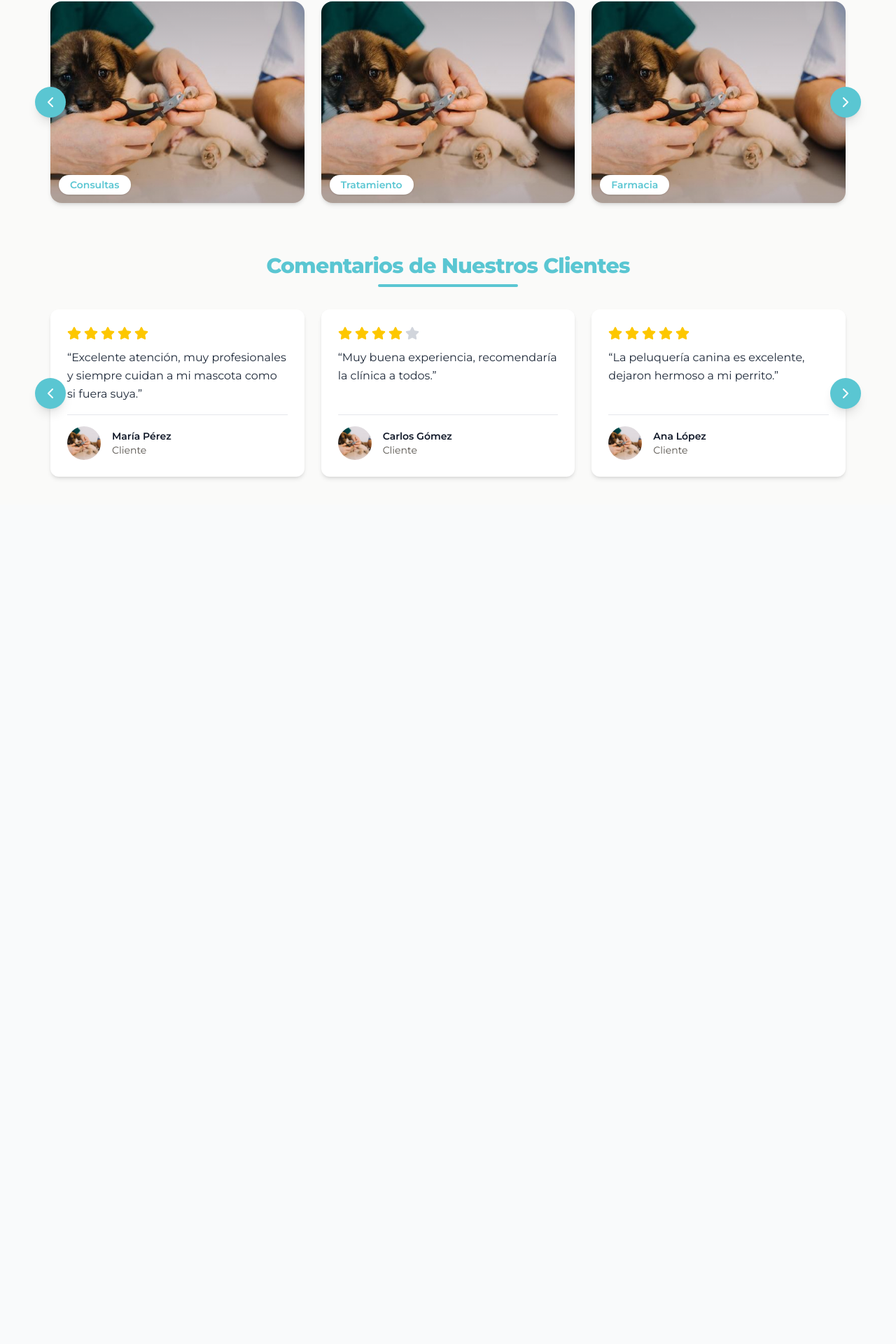
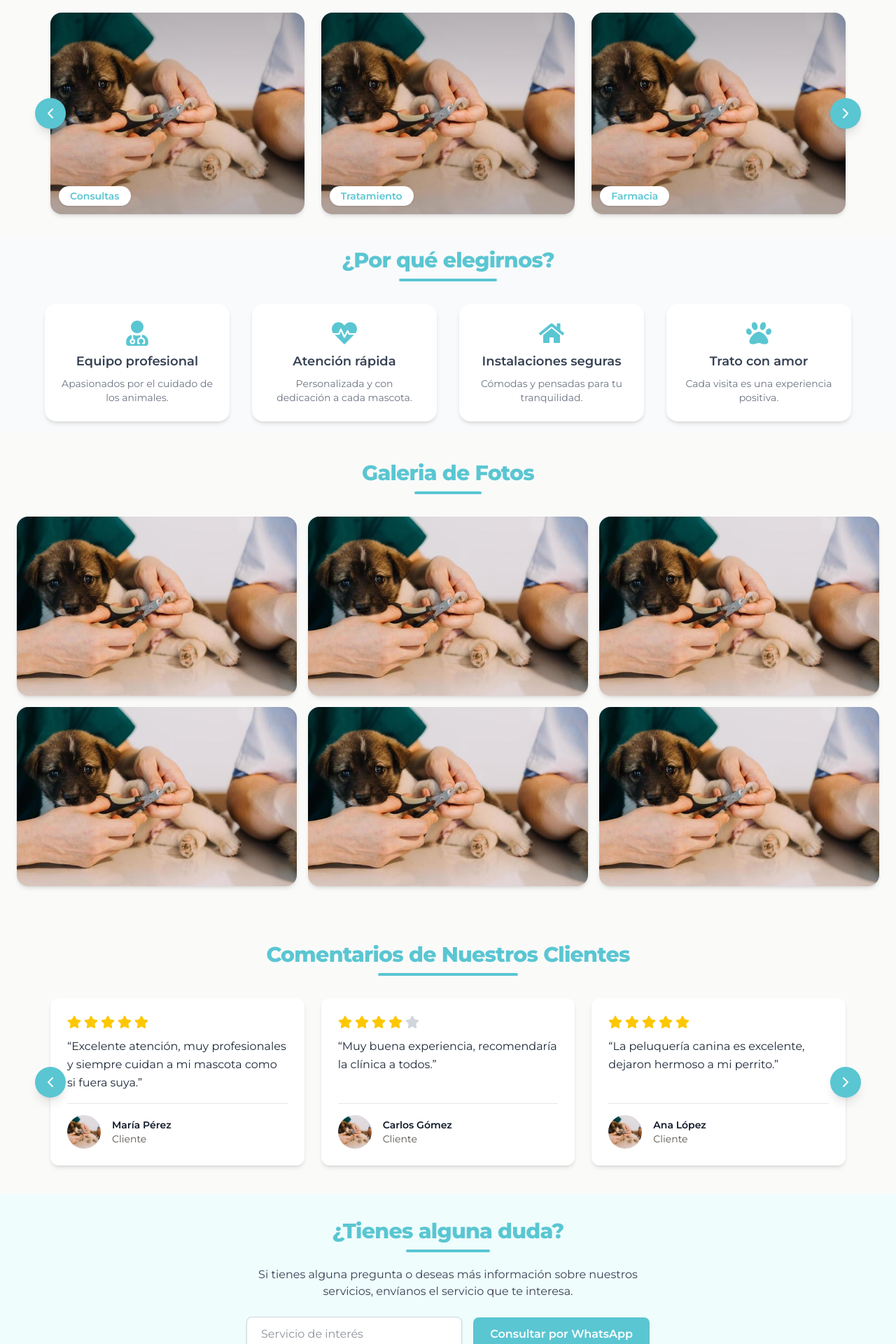
Before and after one commit to MagalyCanelo/historias-clinicas, a Next.js app: page / in a window 1280 px wide. Shown: the part 734-2654 px from the top of the page at 70% size. Before the commit the page ends 1455 px from the top, so only its background shows below. Built offline with nearby package versions, Linux system fonts and the light colour scheme; no server answers.

Commit message:
feat: whychoose, galeria y contacto

```diff
--- /dev/null
+++ b/app/Components/Contacto.tsx
@@ -0,0 +1,49 @@
+"use client";
+
+import React, { useState } from "react";
+
+const ContactoVeterinaria: React.FC = () => {
+  const [servicio, setServicio] = useState("");
+
+  const handleWhatsAppRedirect = () => {
+    const mensaje = `Hola, quisiera más información sobre: ${servicio}`;
+    const numero = "51975341049"; // número de WhatsApp de la veterinaria
+
+    const url = `https://wa.me/${numero}?text=${encodeURIComponent(mensaje)}`;
+    window.open(url, "_blank");
+  };
+
+  return (
+    <section className="pt-9 pb-15 px-4 bg-[#effdfd] text-center">
+      <div className="text-center mb-5">
+        <h2 className="text-2xl md:text-3xl font-extrabold text-celeste tracking-tight">
+          ¿Tienes alguna duda?
+        </h2>
+        <div className="mt-2 w-30 h-1 bg-celeste mx-auto rounded-full"></div>
+      </div>
+      <p className="text-gray-700 max-w-xl mx-auto mb-4 sm:mb-6 text-[15px] sm:text-base">
+        Si tienes alguna pregunta o deseas más información sobre nuestros
+        servicios, envíanos el servicio que te interesa.
+      </p>
+
+      <div className="flex flex-col sm:flex-row justify-center items-center gap-4 max-w-xl mx-auto">
+        <input
+          type="text"
+          placeholder="Servicio de interés"
+          value={servicio}
+          onChange={(e) => setServicio(e.target.value)}
+          className="w-full sm:w-auto flex-1 px-5 py-3 shadow-sm bg-white text-gray-800 border border-gray-300 rounded-lg focus:outline-none focus:ring-2 focus:ring-[#5ac6d2]"
+        />
+
+        <button
+          onClick={handleWhatsAppRedirect}
+          className="bg-celeste bg-celeste-hover text-white font-semibold px-6 py-3 rounded-lg transition duration-300"
+        >
+          Consultar por WhatsApp
+        </button>
+      </div>
+    </section>
+  );
+};
+
+export default ContactoVeterinaria;
--- /dev/null
+++ b/app/Components/Galeria.tsx
@@ -0,0 +1,44 @@
+import Image from "next/image";
+import cirugia from "@/public/servicios/cirugia.jpg";
+import baño from "@/public/servicios/baño.jpg";
+
+const servicios = [
+  { nombre: "Consultas", image: cirugia },
+  { nombre: "Tratamiento", image: cirugia },
+  { nombre: "Farmacia", image: cirugia },
+  { nombre: "Desparasitación", image: cirugia },
+  { nombre: "Vacuna", image: cirugia },
+  { nombre: "Cirugía", image: cirugia },
+];
+
+export default function Galeria() {
+  return (
+    <section className="bg-stone-50 py-10 px-6">
+      <div className="text-center mb-8">
+        <h2 className="text-2xl md:text-3xl font-extrabold text-celeste tracking-tight">
+          Galeria de Fotos
+        </h2>
+        <div className="mt-2 w-24 h-1 bg-celeste mx-auto rounded-full"></div>
+      </div>
+      <div className="grid grid-cols-1 sm:grid-cols-2 md:grid-cols-3 gap-4">
+        {servicios.map((servicio, i) => (
+          <div
+            key={i}
+            className="relative group overflow-hidden rounded-2xl shadow-md"
+          >
+            <Image
+              src={servicio.image}
+              alt={servicio.nombre}
+              className="w-full h-64 object-cover transform transition-transform duration-500 group-hover:scale-110"
+            />
+            <div className="absolute inset-0  bg-black/10 flex flex-col justify-end p-4 opacity-0 group-hover:opacity-100 transition-opacity duration-500">
+              <h3 className="text-lg font-semibold text-white">
+                {servicio.nombre}
+              </h3>
+            </div>
+          </div>
+        ))}
+      </div>
+    </section>
+  );
+}
--- a/app/Components/Header.tsx
+++ b/app/Components/Header.tsx
@@ -95,7 +95,7 @@ const Header = () => {
         <div className="hidden lg:flex items-center space-x-4 relative">
           {userLogged ? (
             <>
-              <Link href="/mis-mascotas">
+              <Link href="/mismascotas">
                 <ActionButton tipo="primary" title="Mis Mascotas" />
               </Link>
               <div className="relative">
@@ -171,7 +171,7 @@ const Header = () => {
           {userLogged ? (
             <>
               <Link
-                href="/mis-mascotas"
+                href="/mismascotas"
                 onClick={() => setMenuOpen(false)}
                 className="block"
               >
--- a/app/Components/Servicios.tsx
+++ b/app/Components/Servicios.tsx
@@ -93,7 +93,7 @@ export default function ServiciosCarousel() {
   }, [start, perPage]);
 
   return (
-    <section className="relative w-full bg-stone-50 py-8">
+    <section className="relative w-full bg-stone-50 pb-8 pt-12">
       <div className="mx-auto max-w-6xl px-2">
         <div className="text-center mb-8">
           <h2 className="text-2xl md:text-3xl font-extrabold text-celeste tracking-tight">
--- /dev/null
+++ b/app/Components/WhyChoose.tsx
@@ -0,0 +1,49 @@
+import { FaUserMd, FaHeartbeat, FaHome, FaPaw } from "react-icons/fa";
+
+export default function PorQueElegirnos() {
+  const puntos = [
+    {
+      icon: <FaUserMd className="text-celeste text-4xl mb-2" />,
+      titulo: "Equipo profesional",
+      descripcion: "Apasionados por el cuidado de los animales.",
+    },
+    {
+      icon: <FaHeartbeat className="text-celeste text-4xl mb-2" />,
+      titulo: "Atención rápida",
+      descripcion: "Personalizada y con dedicación a cada mascota.",
+    },
+    {
+      icon: <FaHome className="text-celeste text-4xl mb-2" />,
+      titulo: "Instalaciones seguras",
+      descripcion: "Cómodas y pensadas para tu tranquilidad.",
+    },
+    {
+      icon: <FaPaw className="text-celeste text-4xl mb-2" />,
+      titulo: "Trato con amor",
+      descripcion: "Cada visita es una experiencia positiva.",
+    },
+  ];
+
+  return (
+    <section className="py-4 px-6 bg-gray-50">
+      <div className="text-center mb-8">
+        <h2 className="text-2xl md:text-3xl font-extrabold text-celeste tracking-tight">
+          ¿Por qué elegirnos?
+        </h2>
+        <div className="mt-2 w-35 h-1 bg-celeste mx-auto rounded-full"></div>
+      </div>
+      <div className="grid grid-cols-1 md:grid-cols-2 lg:grid-cols-4 gap-8 max-w-6xl mx-auto">
+        {puntos.map((p, i) => (
+          <div
+            key={i}
+            className="flex flex-col items-center text-center bg-white rounded-2xl shadow-md p-6 hover:shadow-lg transition-shadow"
+          >
+            {p.icon}
+            <h3 className="text-lg font-semibold text-gray-700">{p.titulo}</h3>
+            <p className="text-gray-500 text-sm mt-2">{p.descripcion}</p>
+          </div>
+        ))}
+      </div>
+    </section>
+  );
+}
--- a/app/page.tsx
+++ b/app/page.tsx
@@ -1,7 +1,10 @@
 import Comentario from "./Components/Comentario";
+import Contacto from "./Components/Contacto";
+import Galeria from "./Components/Galeria";
 import Header from "./Components/Header";
 import HeroBanner from "./Components/HeroBanner";
 import Servicios from "./Components/Servicios";
+import WhyChoose from "./Components/WhyChoose";
 
 export default function Home() {
   return (
@@ -9,7 +12,11 @@ export default function Home() {
       <Header />
       <HeroBanner />
       <Servicios />
+      <WhyChoose />
+      <Galeria />
       <Comentario />
+      <Contacto />
+      {/* <Footer /> */}
     </>
   );
 }
--- /dev/null
+++ b/app/servicios/a.tsx
@@ -0,0 +1,45 @@
+import Image from "next/image";
+import cirugia from "@/public/servicios/cirugia.jpg";
+import baño from "@/public/servicios/baño.jpg";
+
+const servicios = [
+  { nombre: "Consultas", location: "Veterinaria", image: cirugia },
+  { nombre: "Tratamiento", location: "Veterinaria", image: cirugia },
+  { nombre: "Farmacia", location: "Veterinaria", image: cirugia },
+  { nombre: "Desparasitación", location: "Veterinaria", image: cirugia },
+  { nombre: "Vacuna", location: "Veterinaria", image: cirugia },
+  { nombre: "Cirugía", location: "Veterinaria", image: cirugia },
+  { nombre: "Baños Medicados", location: "Veterinaria", image: baño },
+  { nombre: "Peluquería Canina", location: "Veterinaria", image: cirugia },
+  { nombre: "Comida y Accesorios", location: "Veterinaria", image: cirugia },
+];
+
+export default function Galeria() {
+  return (
+    <section className="bg-stone-50 py-10 px-6">
+      <h2 className="text-3xl font-bold text-center mb-8 text-celeste">
+        Nuestros Servicios
+      </h2>
+      <div className="grid grid-cols-1 sm:grid-cols-2 md:grid-cols-3 gap-4">
+        {servicios.map((servicio, i) => (
+          <div
+            key={i}
+            className="relative group overflow-hidden rounded-2xl shadow-md"
+          >
+            <Image
+              src={servicio.image}
+              alt={servicio.nombre}
+              className="w-full h-64 object-cover transform transition-transform duration-500 group-hover:scale-110"
+            />
+            <div className="absolute inset-0 bg-black/10 flex flex-col justify-end p-4 opacity-0 group-hover:opacity-100 transition-opacity duration-500">
+              <h3 className="text-lg font-semibold text-white">
+                {servicio.nombre}
+              </h3>
+              <p className="text-sm text-gray-200">{servicio.location}</p>
+            </div>
+          </div>
+        ))}
+      </div>
+    </section>
+  );
+}
```
